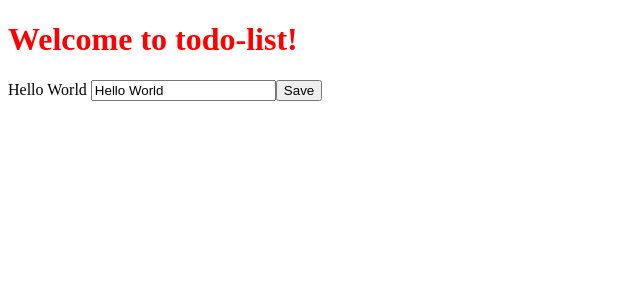
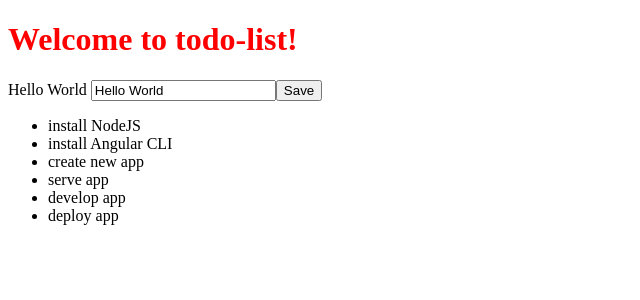
Before and after one commit to IAmTired86/To-do-App, an Angular app in the folder todo-list/: page / in a window 1280 px wide. Shown: the top 300 px of the page, without its empty margins (0-640 px from the left). Built offline with nearby package versions, Linux system fonts and the light colour scheme.

Commit message:
Day 2 : lesson 9

```diff
--- a/todo-list/src/app/app.component.ts
+++ b/todo-list/src/app/app.component.ts
@@ -13,9 +13,21 @@
     </h1>
 
     <app-input-button-unit></app-input-button-unit>
+
+    <ul>
+      <li *ngFor="let todo of todoList">{{ todo.title }}</li>
+    </ul>
   `,
   styleUrl: './app.component.scss'
 })
 export class AppComponent {
   title = 'todo-list';
+  todoList = [
+    {title: 'install NodeJS'},
+    {title: 'install Angular CLI'},
+    {title: 'create new app'},
+    {title: 'serve app'},
+    {title: 'develop app'},
+    {title: 'deploy app'},
+  ];
 }
```
